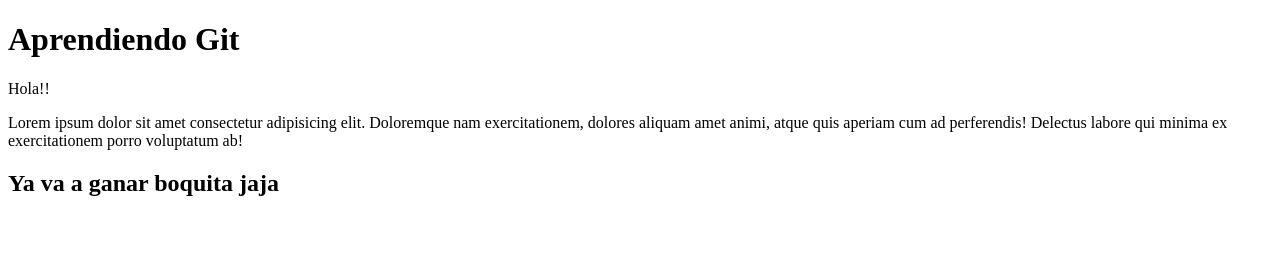
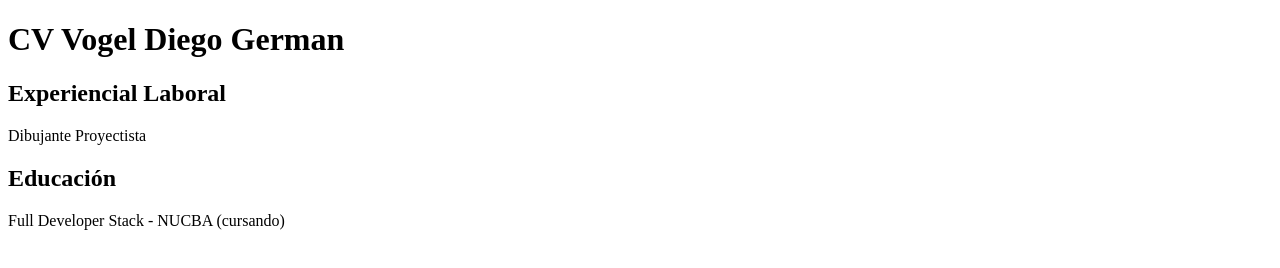
Before and after one commit to GerVogel/aprendiendo-git, a plain HTML site: page index.html in a window 1280 px wide. Drawn offline with Linux system fonts and the light colour scheme.

Commit message:
Adecue el CV

```diff
--- a/index.html
+++ b/index.html
@@ -6,9 +6,10 @@
     <title>Aprendiendo Git</title>
 </head>
 <body>
-    <h1>Aprendiendo Git</h1>
-    <p>Hola!!</p>
-    <p>Lorem ipsum dolor sit amet consectetur adipisicing elit. Doloremque nam exercitationem, dolores aliquam amet animi, atque quis aperiam cum ad perferendis! Delectus labore qui minima ex exercitationem porro voluptatum ab!</p>
-    <h2>Ya va a ganar boquita jaja</h2>
+    <h1>CV Vogel Diego German</h1>
+    <h2>Experiencial Laboral</h2>
+    <p>Dibujante Proyectista</p>
+    <h2>Educación</h2>
+    <p>Full Developer Stack - NUCBA (cursando)</p>
 </body>
 </html>
```
